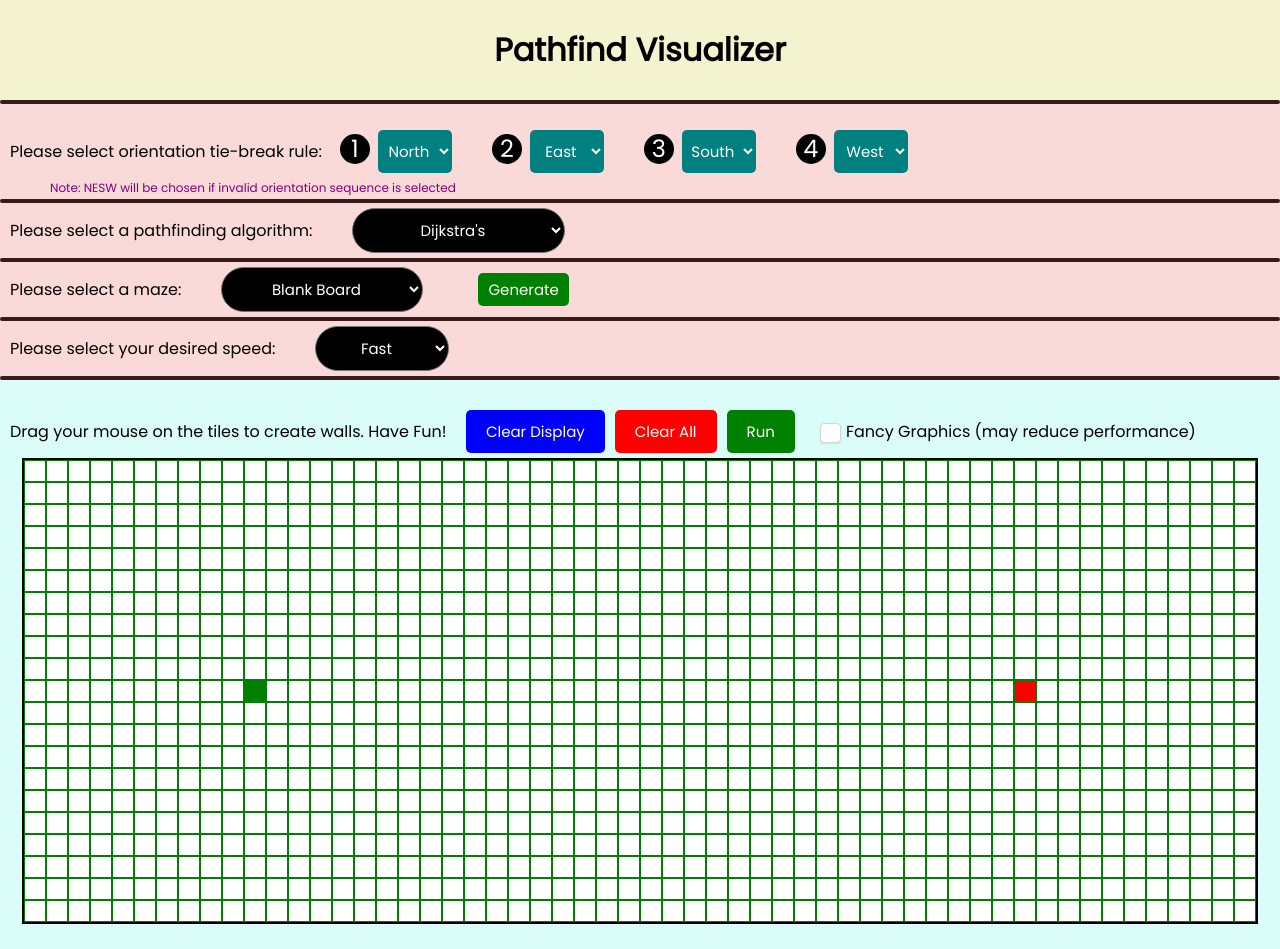
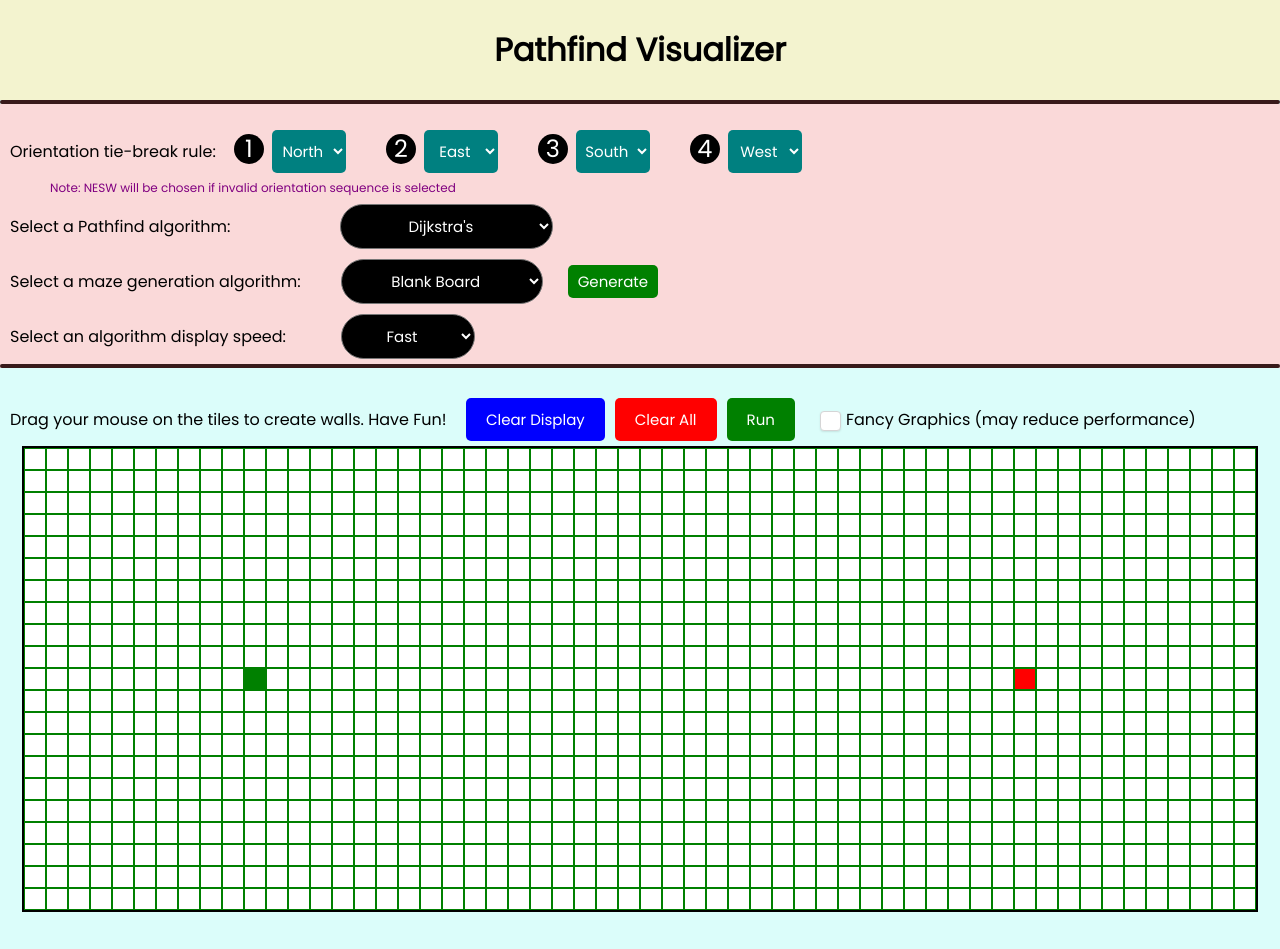
Before and after one commit to AllenCaoo/Pathfind-Visualizer, a React (Create React App) app: page / in a window 1280 px wide. Built offline with nearby package versions, Linux system fonts and the light colour scheme.

Commit message:
Changed layout of frontend

```diff
--- a/src/components/Settings.js
+++ b/src/components/Settings.js
@@ -108,32 +108,33 @@ const Settings = ({ blueFunc, redFunc, greenFunc }) => {
             <div className="settings">
                 <br></br>
                 <span className="dir-text">
-                    Please select orientation tie-break rule:
+                    Orientation tie-break rule:
                 </span>
                 <Orientations onChange={ setOrientation }/>
                 <br></br>
                 <span className="note"> Note: NESW will be chosen if
                 invalid orientation sequence is selected</span>
-                <hr></hr>
+                <br></br>
                 <span className="dir-text">
-                    Please select a pathfinding algorithm:
+                    Select a Pathfind algorithm:
                 </span>
                 <AlgorithmSelect onChange={ setSelectedAlg } />
-                <hr></hr>
+                <br></br>
                 <span className="dir-text">
-                    Please select a maze:
+                    Select a maze generation algorithm:
                 </span>
                 <Select className="maze-slct" color="black" numOptions={4}
                     values={["Blank Board", "Recursive Backtrack", "Random Prim's", "Inverse Random Prim's"]}  // TODO: ADD PRIMS BACK
                     texts={["Blank Board", "Recursive Backtrack", "Random Prim's", "Inverse Random Prim's"]} onChange={ setMaze } />
                 <Button id="maze-btn" color="green" text="Generate" onClick={ handleOnClickGenMaze } />
-                <hr></hr>
+                <br></br>
                 <span className="dir-text">
-                    Please select your desired speed:
+                    Select an algorithm display speed:
                 </span>
                 <Select className="speed-slct" color="black" numOptions={4}
                     values={["Fast", "Normal", "Slow", "Step-By-Step"]}
                     texts={["Fast", "Normal", "Slow", "Step-By-Step"]} onChange={ setSpeed } />
+                <br></br>
                 <hr></hr>
             </div>
             <br></br>
--- a/src/index.css
+++ b/src/index.css
@@ -113,7 +113,7 @@ body {
 }
 
 #maze-btn {
-  margin-left: 50px;
+  margin-left: 20px;
   padding: 5px 10px;
 }
 
@@ -133,6 +133,15 @@ body {
   text-align: center;
   text-align-last: center;
 }
+
+.alg-slct{
+  margin-left: 100px;
+}
+
+.speed-slct{
+  margin-left: 45px;
+}
+
 
 .ori-slct {
   display: inline-block;
@@ -236,7 +245,7 @@ input[type=checkbox]:checked {
 
 
 .board {
-  padding:2px;
+  padding: 2px;
   margin-left: auto;
   margin-right: auto;
   background-color: #000;
```
